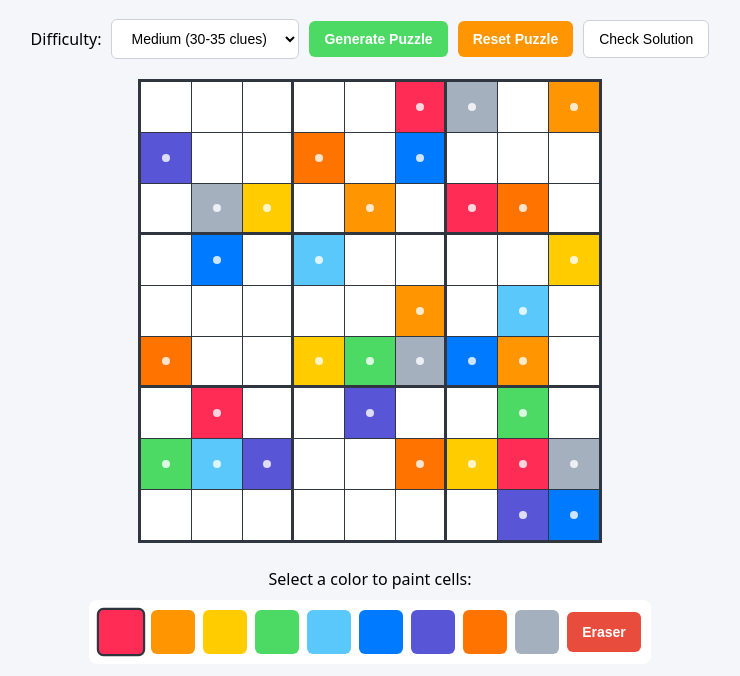
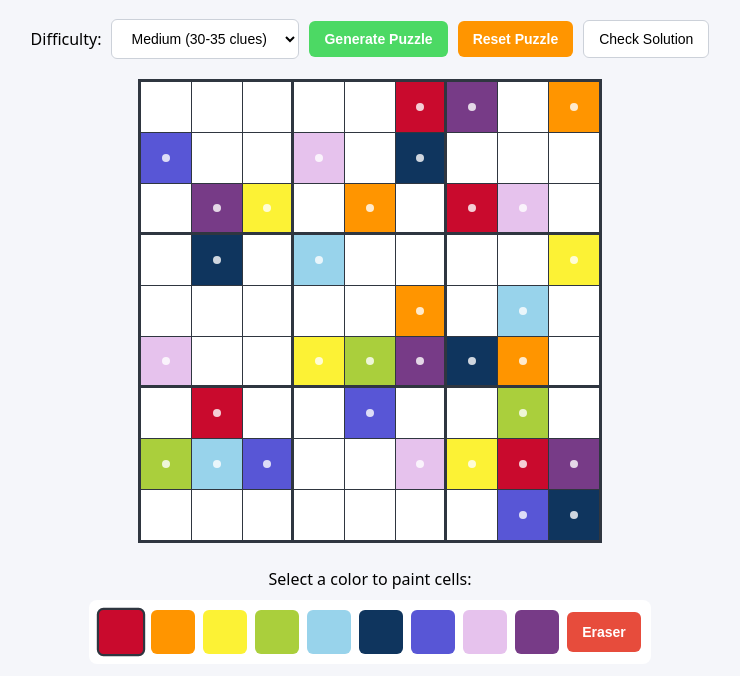
Before and after one commit to 8cfrmgh4bn-lab/color-sudoku, a plain HTML site: page index.html in a window 1280 px wide. Shown: the part 87-763 px from the top of the page, without its empty margins (270-1010 px from the left). Drawn offline with Linux system fonts and the light colour scheme.

Commit message:
Update index.html
Changed colors to match colorku game

```diff
--- a/index.html
+++ b/index.html
@@ -94,16 +94,16 @@
 
 <script>
     const COLOR_MAP = {
-        0: "white",
-        1: "#FF2D55",
+        0: "316e1f",
+        1: "#C90A2D",
         2: "#FF9500",
-        3: "#FFCC00",
-        4: "#4CD964",
-        5: "#5AC8FA",
-        6: "#007AFF",
+        3: "#Fcf235",
+        4: "#aacf3c",
+        5: "#98d3eb",
+        6: "#0f355e",
         7: "#5856D6",
-        8: "#FF7300",
-        9: "#A4B0BE"
+        8: "#e6c2ed",
+        9: "#773b87"
     };
 
     let initialBoard = Array(0);
```
